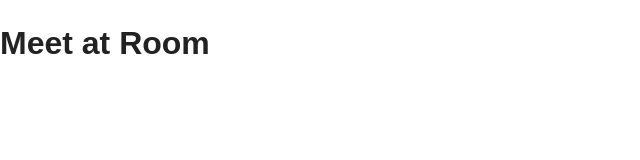
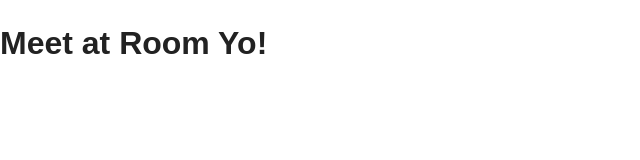
Before and after one commit to albennett/meetatroom, a plain HTML site: page index.html in a window 1280 px wide. Shown: the full height of the page, 0-640 px from the left. Drawn offline with nearby package versions, Linux system fonts and the light colour scheme.

Commit message:
added yo! as practice

```diff
--- a/index.html
+++ b/index.html
@@ -23,7 +23,7 @@
 
         <!-- Add your site or application content here -->
 
-        <h1> Meet at Room </h1>
+        <h1> Meet at Room Yo!</h1>
 
         <script src="//ajax.googleapis.com/ajax/libs/jquery/1.10.2/jquery.min.js"></script>
         <script>window.jQuery || document.write('<script src="js/vendor/jquery-1.10.2.min.js"><\/script>')</script>
```
